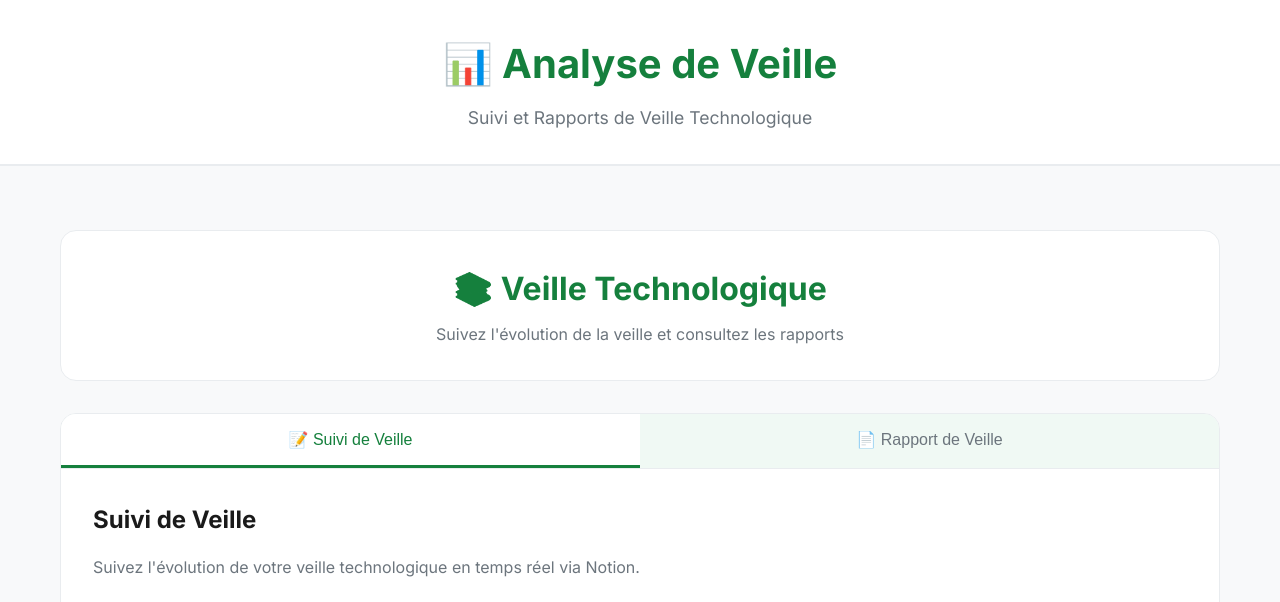
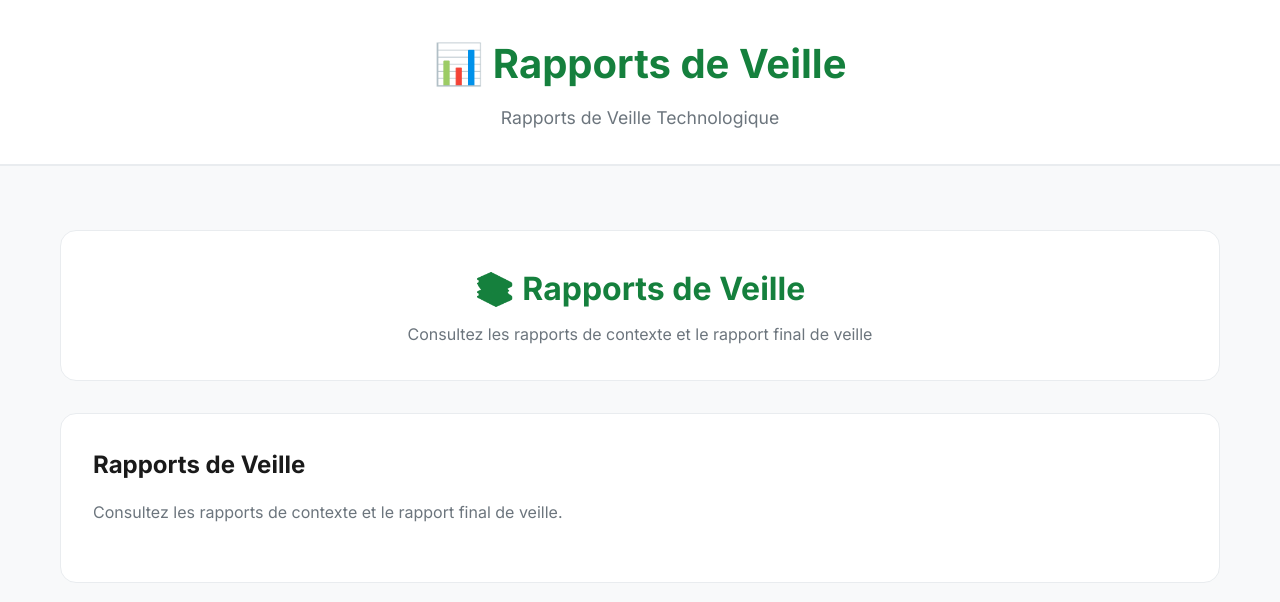
Before and after one commit to MartinH02/interface-ontologie-tsa, a Flask app: page /veille in a window 1280 px wide. Shown: the top 602 px of the page. Run offline with Flask 3, Linux system fonts and the light colour scheme.

Commit message:
Suppression de la partie suivi de veille, conservation uniquement des deux rapports

```diff
--- a/web/app.py
+++ b/web/app.py
@@ -512,12 +512,7 @@ def ontology_viewer():
 
 @app.route('/veille')
 def veille_page():
-    """Page avec onglets pour le suivi et les rapports de veille"""
-    # URL de la page Notion publique
-    notion_url = os.environ.get('NOTION_URL', '')
-    if not notion_url:
-        notion_url = 'https://bitter-chef-13a.notion.site/ebd/2b5556f762b3804cad8ef22f038adb26'
-
+    """Page avec les rapports de veille"""
     # Chemins des PDFs
     rapport_contexte = os.path.join(PARENT_DIR, 'IA03_Veille_contexte.pdf')
     rapport_veille = os.path.join(PARENT_DIR, 'IA03_Rapport_de_veille.pdf')
@@ -527,7 +522,6 @@ def veille_page():
     has_rapport = os.path.exists(rapport_veille)
 
     return render_template('veille_page.html',
-                         notion_url=notion_url,
                          has_contexte=has_contexte,
                          has_rapport=has_rapport)
 
--- a/web/templates/index.html
+++ b/web/templates/index.html
@@ -38,9 +38,9 @@
                     <a href="{{ url_for('ontology_query') }}" class="project-link">Interroger l'ontologie →</a>
                 </div>
                 <div class="project-card">
-                    <h3>Analyse de Veille</h3>
-                    <p>Analyse automatisée des articles scientifiques avec scoring de pertinence</p>
-                    <a href="{{ url_for('veille_page') }}" class="project-link">Voir l'analyse de veille →</a>
+                    <h3>Rapports de Veille</h3>
+                    <p>Consultez les rapports de contexte et le rapport final de veille technologique</p>
+                    <a href="{{ url_for('veille_page') }}" class="project-link">Voir les rapports →</a>
                 </div>
                 <div class="project-card">
                     <h3>Ontologie TSA-NLP</h3>
--- a/web/templates/veille_page.html
+++ b/web/templates/veille_page.html
@@ -3,7 +3,7 @@
 <head>
     <meta charset="UTF-8">
     <meta name="viewport" content="width=device-width, initial-scale=1.0">
-    <title>Analyse de Veille - Suivi et Rapports</title>
+    <title>Rapports de Veille</title>
     <link rel="stylesheet" href="{{ url_for('static', filename='style.css') }}">
     <link href="https://fonts.googleapis.com/css2?family=Inter:wght@300;400;500;600;700&display=swap" rel="stylesheet">
     <style>
@@ -33,68 +33,22 @@
             color: var(--text-secondary);
         }
 
-        /* Tabs */
-        .tabs-container {
+        .reports-container {
             background: var(--bg-card);
             border: 1px solid var(--border-color);
             border-radius: 16px;
-            overflow: hidden;
+            padding: 2rem;
         }
 
-        .tabs-header {
-            display: flex;
-            background: var(--bg-card-hover);
-            border-bottom: 1px solid var(--border-color);
+        .reports-container h2 {
+            color: var(--text-primary);
+            margin-bottom: 1rem;
+            font-size: 1.5rem;
         }
 
-        .tab-button {
-            flex: 1;
-            padding: 1rem 2rem;
-            background: transparent;
-            border: none;
+        .reports-container p {
             color: var(--text-secondary);
-            font-size: 1rem;
-            font-weight: 500;
-            cursor: pointer;
-            transition: all 0.3s ease;
-            border-bottom: 3px solid transparent;
-        }
-
-        .tab-button:hover {
-            background: var(--bg-card);
-            color: var(--text-primary);
-        }
-
-        .tab-button.active {
-            color: var(--primary-color);
-            border-bottom-color: var(--primary-color);
-            background: var(--bg-card);
-        }
-
-        .tab-content {
-            display: none;
-            padding: 2rem;
-            min-height: 70vh;
-        }
-
-        .tab-content.active {
-            display: block;
-        }
-
-        /* Notion iframe */
-        .notion-wrapper {
-            width: 100%;
-            height: 70vh;
-            min-height: 600px;
-            border-radius: 8px;
-            overflow: hidden;
-        }
-
-        .notion-iframe {
-            width: 100%;
-            height: 100%;
-            border: none;
-            border-radius: 8px;
+            margin-bottom: 1.5rem;
         }
 
         /* PDF viewer */
@@ -152,27 +106,7 @@
             box-shadow: 0 10px 30px rgba(99, 102, 241, 0.3);
         }
 
-        .notion-fallback {
-            text-align: center;
-            padding: 3rem;
-            color: var(--text-secondary);
-        }
-
         @media (max-width: 768px) {
-            .tabs-header {
-                flex-direction: column;
-            }
-
-            .tab-button {
-                border-bottom: 1px solid var(--border-color);
-                border-right: none;
-            }
-
-            .tab-button.active {
-                border-bottom-color: var(--border-color);
-                border-left: 3px solid var(--primary-color);
-            }
-
             .pdf-container {
                 grid-template-columns: 1fr;
             }
@@ -184,8 +118,8 @@
     <header class="header">
         <div class="container">
             <div class="header-content">
-                <h1 class="logo">📊 Analyse de Veille</h1>
-                <p class="subtitle">Suivi et Rapports de Veille Technologique</p>
+                <h1 class="logo">📊 Rapports de Veille</h1>
+                <p class="subtitle">Rapports de Veille Technologique</p>
             </div>
         </div>
     </header>
@@ -194,51 +128,13 @@
     <section class="veille-section">
         <div class="container">
             <div class="veille-header">
-                <h1>📚 Veille Technologique</h1>
-                <p>Suivez l'évolution de la veille et consultez les rapports</p>
+                <h1>📚 Rapports de Veille</h1>
+                <p>Consultez les rapports de contexte et le rapport final de veille</p>
             </div>
 
-            <div class="tabs-container">
-                <div class="tabs-header">
-                    <button class="tab-button active" onclick="switchTab('suivi')">
-                        📝 Suivi de Veille
-                    </button>
-                    <button class="tab-button" onclick="switchTab('rapport')">
-                        📄 Rapport de Veille
-                    </button>
-                </div>
-
-                <!-- Onglet Suivi de Veille -->
-                <div id="tab-suivi" class="tab-content active">
-                    <h2 style="color: var(--text-primary); margin-bottom: 1rem;">Suivi de Veille</h2>
-                    <p style="color: var(--text-secondary); margin-bottom: 1.5rem;">
-                        Suivez l'évolution de votre veille technologique en temps réel via Notion.
-                    </p>
-
-                    {% if notion_url %}
-                    <div class="notion-wrapper">
-                        <iframe
-                            src="{{ notion_url }}"
-                            width="100%"
-                            height="600"
-                            frameborder="0"
-                            allowfullscreen
-                            class="notion-iframe"
-                            loading="lazy">
-                        </iframe>
-                    </div>
-                    {% else %}
-                    <div class="notion-fallback">
-                        <h3>Configuration requise</h3>
-                        <p>Veuillez configurer l'URL Notion dans <code>web/app.py</code></p>
-                    </div>
-                    {% endif %}
-                </div>
-
-                <!-- Onglet Rapport de Veille -->
-                <div id="tab-rapport" class="tab-content">
-                    <h2 style="color: var(--text-primary); margin-bottom: 1rem;">Rapport de Veille</h2>
-                    <p style="color: var(--text-secondary); margin-bottom: 1.5rem;">
+            <div class="reports-container">
+                <h2>Rapports de Veille</h2>
+                <p>
                     Consultez les rapports de contexte et le rapport final de veille.
                 </p>
 
@@ -276,7 +172,6 @@
                     {% endif %}
                 </div>
             </div>
-            </div>
 
             <div class="veille-actions" style="margin-top: 2rem; text-align: center;">
                 <a href="{{ url_for('index') }}" class="back-btn">← Retour à l'accueil</a>
@@ -291,27 +186,5 @@
             <p>Naya Mattar, Martin Halbourg</p>
         </div>
     </footer>
-
-    <script>
-        function switchTab(tabName) {
-            // Masquer tous les contenus
-            const contents = document.querySelectorAll('.tab-content');
-            contents.forEach(content => {
-                content.classList.remove('active');
-            });
-
-            // Désactiver tous les boutons
-            const buttons = document.querySelectorAll('.tab-button');
-            buttons.forEach(button => {
-                button.classList.remove('active');
-            });
-
-            // Afficher le contenu sélectionné
-            document.getElementById(`tab-${tabName}`).classList.add('active');
-
-            // Activer le bouton correspondant
-            event.target.classList.add('active');
-        }
-    </script>
 </body>
 </html>
```
Lines whose indentation alone changed are shown as unchanged.
